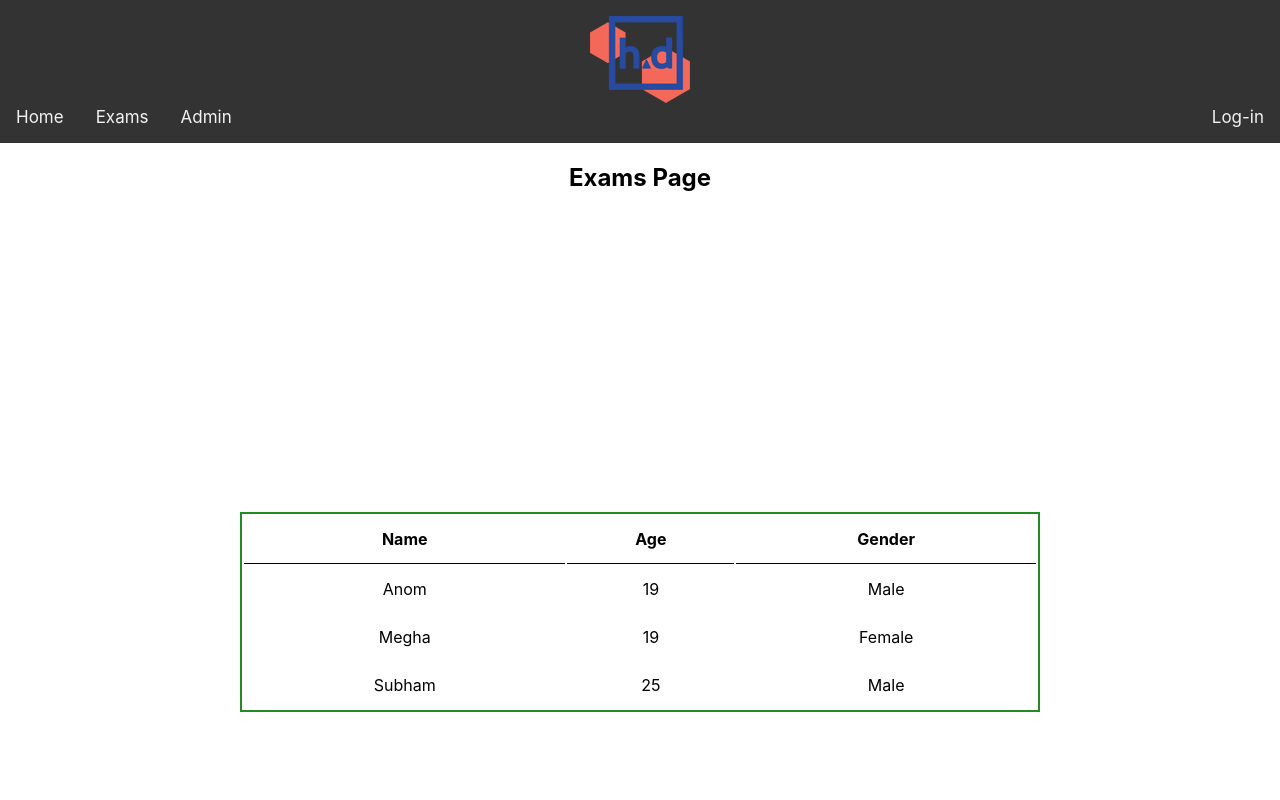
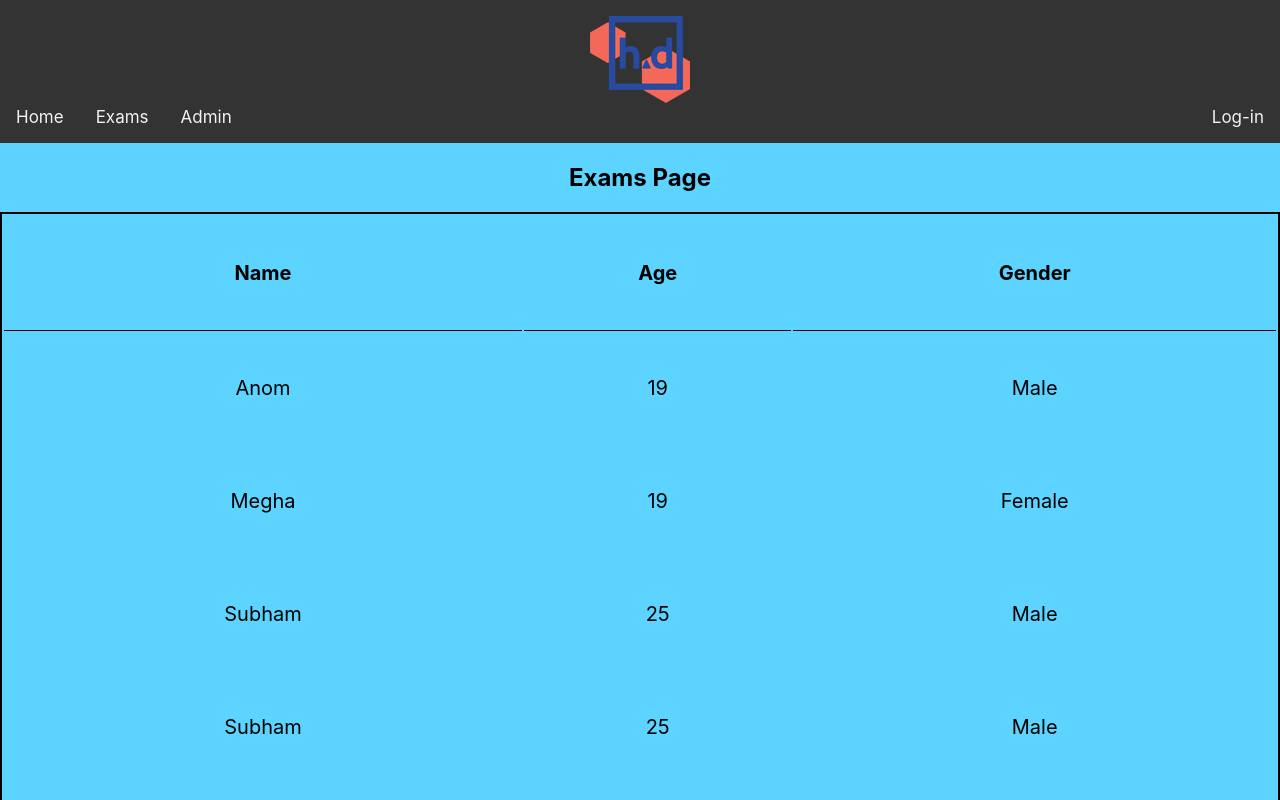
Before and after one commit to AndrewDeAsevedo/Zaacaa, a React (Create React App) app in the folder client/: page /exams in a window 1280 px wide. Shown: the top 800 px of the page. Built offline with nearby package versions, Linux system fonts and the light colour scheme.

Commit message:
Fixed bug lol, exams page should now blow up to fit screen, also added the color blue!

```diff
--- a/client/src/index.css
+++ b/client/src/index.css
@@ -1,4 +1,5 @@
 body {
+  background-color: #5cd4ff;
   margin: 0;
   font-family: -apple-system, BlinkMacSystemFont, 'Segoe UI', 'Roboto', 'Oxygen',
     'Ubuntu', 'Cantarell', 'Fira Sans', 'Droid Sans', 'Helvetica Neue',
--- a/client/src/pages/exams.css
+++ b/client/src/pages/exams.css
@@ -1,4 +1,5 @@
 .Exams {
+    font-size: 20px;
 	width: 100%;
 	height: 100vh;
 	display: flex;
@@ -7,9 +8,9 @@
 }
 
 table {
-	border: 2px solid forestgreen;
-	width: 800px;
-	height: 200px;
+	border: 2px solid rgb(0, 0, 0);
+	width: 100%;
+	height: 100%;
 }
 
 th {
--- a/client/src/pages/exams.js
+++ b/client/src/pages/exams.js
@@ -7,6 +7,9 @@ import "./exams.css";
 const data = [
   { name: "Anom", age: 19, gender: "Male" },
   { name: "Megha", age: 19, gender: "Female" },
+  { name: "Subham", age: 25, gender: "Male" },
+  { name: "Subham", age: 25, gender: "Male" },
+  { name: "Subham", age: 25, gender: "Male" },
   { name: "Subham", age: 25, gender: "Male" },
 ];
 
```
